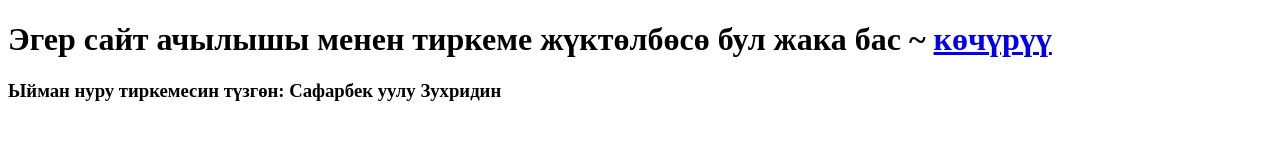
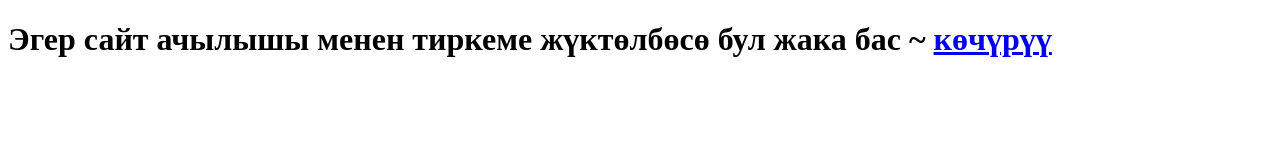
Before and after one commit to zukh21/download-app-yiman-nuru, a plain HTML site: page index.html in a window 1280 px wide. Drawn offline with Linux system fonts and the light colour scheme.

Commit message:
Update index.html

```diff
--- a/index.html
+++ b/index.html
@@ -9,7 +9,6 @@
 </head>
 <body>
     <h1>Эгер сайт ачылышы менен тиркеме жүктөлбөсө бул жака бас ~ <a href="app-debug.apk">көчүрүү</a></h1>
-    <h3>Ыйман нуру тиркемесин түзгөн: Сафарбек уулу Зухридин</h3>
     <iframe class="app" src="app-debug.apk" ></iframe>
 
 
```
